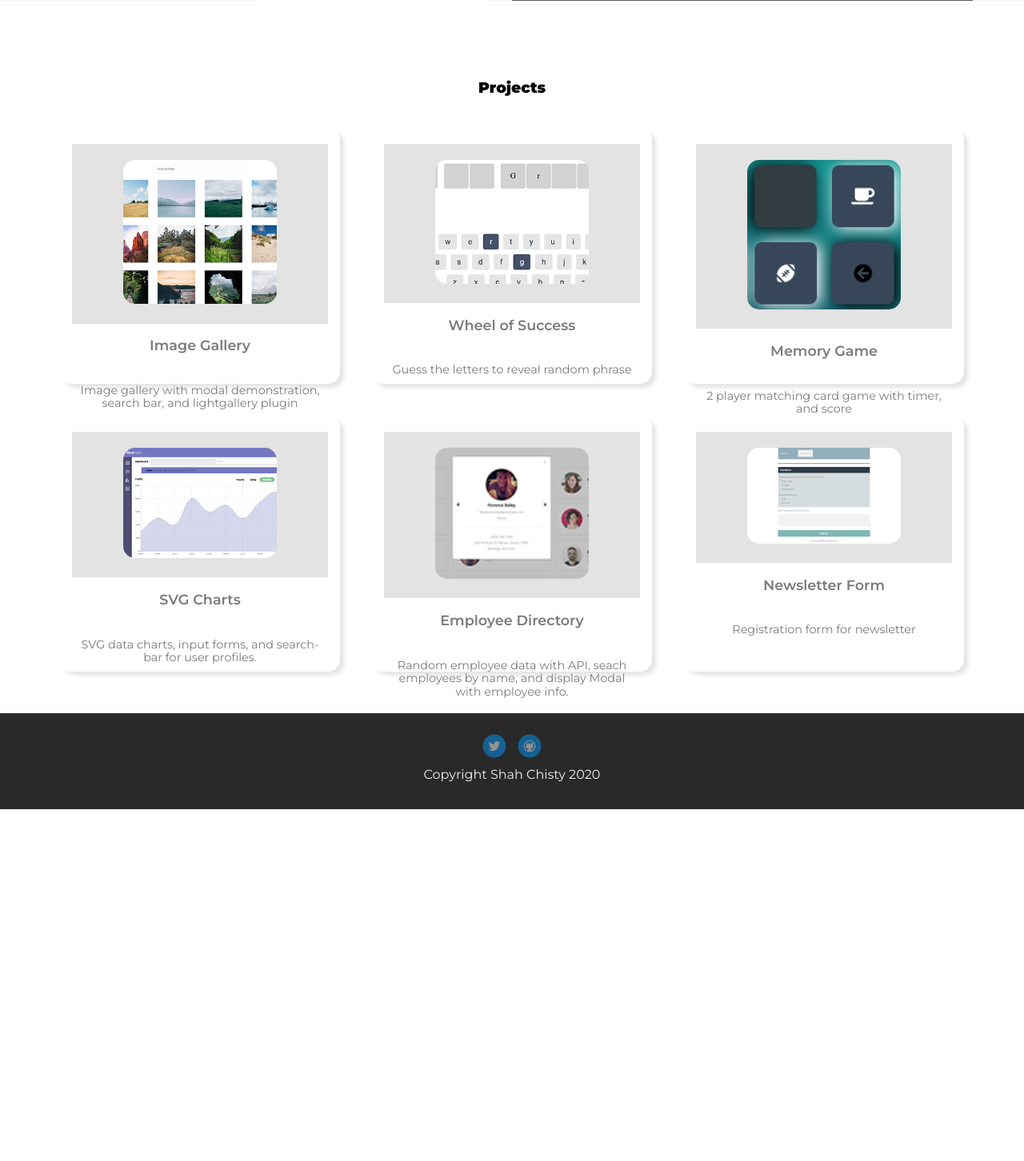
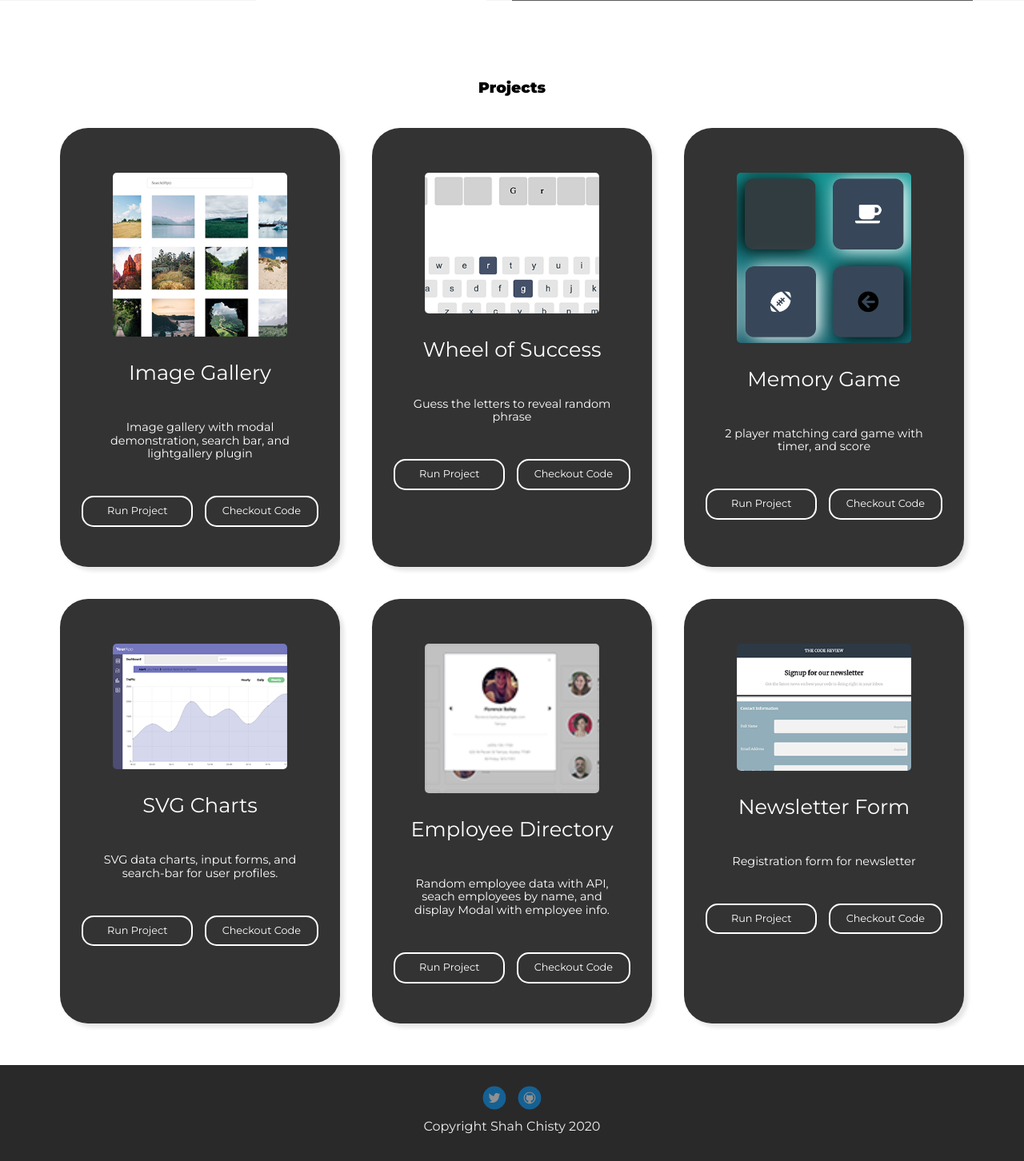
Before and after one commit to Sizu24/sizu24.github.io, a PHP site: page / in a window 1280 px wide. Shown: the part 2227-3679 px from the top of the page at 80% size. Before the commit the page ends 3239 px from the top, so only its background shows below. Run offline with PHP 8.4, Linux system fonts and the light colour scheme; some libraries are stand-ins or nearby versions.

Commit message:
Card design change, darker cards, buttons for cards to link projects

```diff
--- a/css/style.css
+++ b/css/style.css
@@ -428,16 +428,6 @@ span {
   color: #fff;
 }
 
-.card h3 {
-  text-align: center;
-  font-weight: 600;
-  font-size: 1.1em;
-  color: #7B7B7B;
-}
-.card a {
-  text-decoration: none;
-}
-
 .info {
   width: 100%;
 }
@@ -512,6 +502,19 @@ span {
   background: linear-gradient(120deg, #99999960, #3b3b3b21);
   border-radius: 5px;
   box-shadow: 6px 6px 6px rgba(0, 0, 0, 0.116);
+}
+
+.card h3 {
+  text-align: center;
+  font-weight: 400;
+  font-size: 1.6em;
+  color: #ffffff;
+}
+.card-description {
+  color: #ffffff;
+  text-align: center;
+  font-size: 0.9em;
+  padding: 20px;
 }
 
 .grid-container {
@@ -684,23 +687,12 @@ footer {
 }
 
 .card {
-  height: 320px;
   width: 350px;
   margin: 20px;
-  border-radius: 15px;
+  padding: 40px 20px;
+  border-radius: 35px;
   box-shadow: 5px 5px 5px 0 rgba(0, 0, 0, 0.1);
-  background-color: #fff;
-}
-.card-background {
-  background-color: #E3E3E3;
-  padding: 20px 0;
-  margin: 20px 15px 0px 15px;
-}
-.card-description {
-  color: #7B7B7B;
-  text-align: center;
-  font-size: 0.9em;
-  padding: 20px;
+  background-color: #333333;
 }
 
 #background {
@@ -717,13 +709,9 @@ footer {
 }
 
 .card img {
-  width: 60%;
-  border-radius: 15px;
+  width: 95%;
+  border-radius: 5px;
   opacity: 1;
-}
-.card img:hover {
-  opacity: 0.1;
-  transition-duration: 500ms;
 }
 
 #pic {
@@ -870,4 +858,24 @@ footer .copyright {
   color: #000;
 }
 
+.run-button {
+  font-size: 0.8em;
+  background-color: transparent;
+  color: #fff;
+  padding: 10px 30px;
+  border-radius: 15px;
+  border: 2px solid #fff;
+  margin: 10px 5px;
+}
+
+.code-button {
+  font-size: 0.8em;
+  background-color: transparent;
+  border: 2px solid #fff;
+  color: #fff;
+  padding: 10px 20px;
+  border-radius: 15px;
+  margin: 0 5px;
+}
+
 /*# sourceMappingURL=style.css.map */
--- a/index.html
+++ b/index.html
@@ -122,69 +122,79 @@
         <h3>Projects</h3>
         <div class="projects">
 
-          <figure class="card">
-            <div class="card-background">
+          <div class="card">
+            <figure class="card-background">
               <img src="img/images.png" alt="thumbnail of site with image gallery">
-            </div>
+            </figure>
             <h3>Image Gallery</h3>
             <p class="card-description">
               Image gallery with modal demonstration, search bar, and lightgallery plugin
             </p>
-          </figure>
+            <button class="run-button">Run Project</button>
+            <button class="code-button">Checkout Code</button>
+          </div>
 
-          <figure class="card">
-            <div class="card-background">
-              <img src="img/wheel.png">
-            </div>
+          <div class="card">
+            <figure class="card-background">
+              <img src="img/wheel.png" alt="thumbnail of site with choose a letter game">
+            </figure>
             <h3>Wheel of Success</h3>
             <p class="card-description">
               Guess the letters to reveal random phrase
             </p>
-          </figure>
+            <button class="run-button">Run Project</button>
+            <button class="code-button">Checkout Code</button>
+          </div>
 
-          <figure class="card">
-            <a href="https://sizu24.github.io/MemoryGame/">
-              <div class="card-background">
+          <div class="card">
+              <figure class="card-background">
                 <img src="img/match.png">
-              </div>
+              </figure>
               <h3>Memory Game</h3>
               <p class="card-description">
                 2 player matching card game with timer, and score
               </p>
-            </a>
-          </figure>
+              <button class="run-button">Run Project</button>
+              <button class="code-button">Checkout Code</button>
+          </div>
 
-          <figure class="card">
-            <a href="https://sizu24.github.io/Interactive-Dashboard">
-              <div class="card-background">
+          <div class="card">
+            <!-- <a href="https://sizu24.github.io/Interactive-Dashboard">
+            </a> -->
+              <figure class="card-background">
                 <img src="img/charts.png">
-              </div>
+              </figure>
               <h3>SVG Charts</h3>
               <p class="card-description">
                 SVG data charts, input forms, and search-bar for user profiles.
               </p>
-            </a>
-          </figure>
+              <button class="run-button">Run Project</button>
+              <button class="code-button">Checkout Code</button>
+          </div>
 
-          <figure class="card">
-            <div class="card-background">
+          <div class="card">
+            <figure class="card-background">
               <img src="img/employee.png">
-            </div>
+            </figure>
             <h3>Employee Directory</h3>
             <p class="card-description">
               Random employee data with API, seach employees by name, and display Modal with employee info.
             </p>
-          </figure>
+            <button class="run-button">Run Project</button>
+            <button class="code-button">Checkout Code</button>
+          </div>
 
-          <figure class="card">
-            <div class="card-background">
+          <div class="card">
+            <figure class="card-background">
               <img src="img/form.png">
-            </div>
+            </figure>
             <h3>Newsletter Form</h3>
             <p class="card-description">
               Registration form for newsletter
             </p>
-          </figure>
+            <button class="run-button">Run Project</button>
+            <button class="code-button">Checkout Code</button>
+          </div>
         </div>
       </div>
 
--- a/scss/partials/base/_typography.scss
+++ b/scss/partials/base/_typography.scss
@@ -76,18 +76,6 @@ span{
   color: #fff;
 }
 
-.card{
-  h3 {
-    text-align: center;
-    font-weight: 600;
-    font-size: 1.1em;
-    color: #7B7B7B;
-    // text-transform: uppercase;
-  }
-  a{
-    text-decoration: none;
-  }
-}
 
 .info{
 
@@ -169,3 +157,20 @@ span{
     box-shadow: 6px 6px 6px rgba(0, 0, 0, 0.116);
   }
 }
+
+// Projects cards
+.card{
+  h3 {
+    text-align: center;
+    font-weight: 400;
+    font-size: 1.6em;
+    color: #ffffff;
+    // text-transform: uppercase;
+  }
+  &-description{
+    color: #ffffff;
+    text-align: center;
+    font-size: 0.9em;
+    padding: 20px;
+  }
+}
--- a/scss/partials/component/_buttons.scss
+++ b/scss/partials/component/_buttons.scss
@@ -89,3 +89,24 @@
     }
   }
 }
+
+// Project section card buttons
+
+.run-button{
+  font-size: 0.8em;
+  background-color: transparent;
+  color: #fff;
+  padding: 10px 30px;
+  border-radius: 15px;
+  border: 2px solid #fff;
+  margin: 10px 5px;
+}
+.code-button{
+  font-size: 0.8em;
+  background-color: transparent;
+  border: 2px solid #fff;
+  color: #fff;
+  padding: 10px 20px;
+  border-radius: 15px;
+  margin: 0 5px;
+}
--- a/scss/partials/component/_cards.scss
+++ b/scss/partials/component/_cards.scss
@@ -12,23 +12,10 @@
 }
 
 .card{
-
-  &-background{
-    background-color: #E3E3E3;
-    padding: 20px 0;
-    margin: 20px 15px 0px 15px;
-  }
-  height: 320px;
   width: 350px;
   margin: 20px;
-  border-radius: 15px;
+  padding: 40px 20px;
+  border-radius: 35px;
   box-shadow: 5px 5px 5px 0 rgb(0, 0, 0, 0.1);
-  background-color: #fff;
-
-  &-description{
-    color: #7B7B7B;
-    text-align: center;
-    font-size: 0.9em;
-    padding: 20px;
-  }
+  background-color: #333333;
 }
--- a/scss/partials/component/_images.scss
+++ b/scss/partials/component/_images.scss
@@ -16,20 +16,14 @@
 
 // Project card images
 .card{
-
   img{
-    width: 60%;
-    border-radius: 15px;
+    width: 95%;
+    border-radius: 5px;
     opacity: 1.0;
-    &:hover{
-      opacity: 0.1;
-      transition-duration: 500ms;
-    }
   }
 }
 
 // Main profile pic
-
 #pic{
   width: 100%;
   // margin: 20px auto
```
Also changed, not shown: img/Screen Shot 2020-08-05 at 7.21.49 PM.png (deleted), img/form.png, 2 other files.
